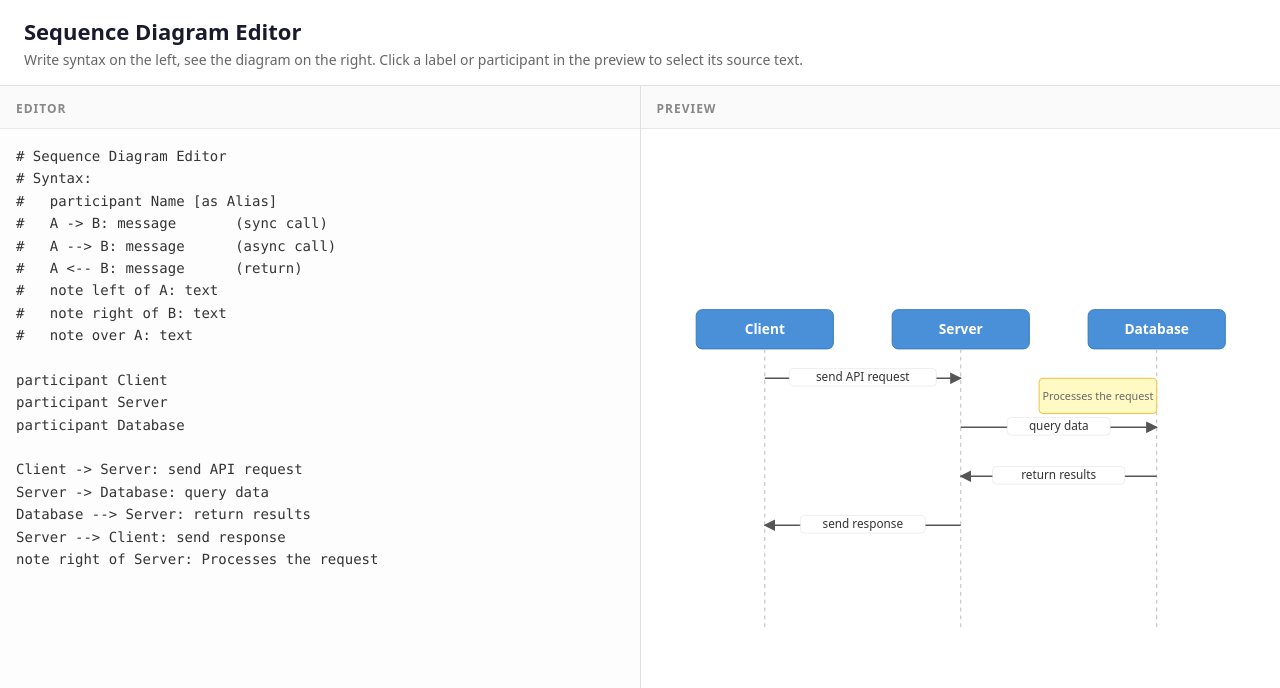
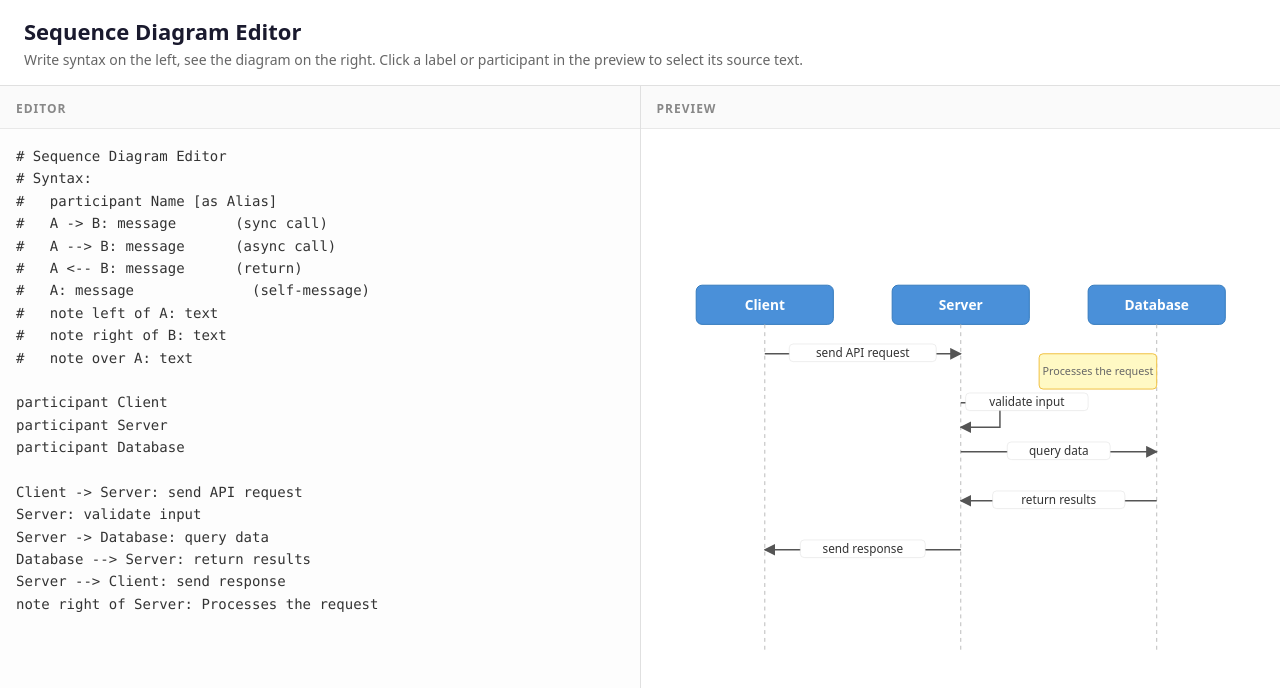
Before and after one commit to chimin/lukis, a React (Vite) app: page / in a window 1280 px wide. Shown: the top 688 px of the page. Built offline with nearby package versions, Linux system fonts and the light colour scheme.

Commit message:
Add self message

```diff
--- a/src/App.tsx
+++ b/src/App.tsx
@@ -8,6 +8,7 @@ const DEFAULT_TEXT = `# Sequence Diagram Editor
 #   A -> B: message       (sync call)
 #   A --> B: message      (async call)
 #   A <-- B: message      (return)
+#   A: message              (self-message)
 #   note left of A: text
 #   note right of B: text
 #   note over A: text
@@ -17,6 +18,7 @@ participant Server
 participant Database
 
 Client -> Server: send API request
+Server: validate input
 Server -> Database: query data
 Database --> Server: return results
 Server --> Client: send response
@@ -78,10 +80,11 @@ function App() {
           /^(.+?)\s*<--\s*(.+?)\s*:\s*(.+)$/,
           /^(.+?)\s*<<--\s*(.+?)\s*:\s*(.+)$/,
           /^(.+?)\s*->\s*(.+?)\s*:\s*(.+)$/,
+          /^(\w+)\s*:\s*(.+)$/,
         ]) {
           const match = trimmed.match(regex);
           if (match) {
-            const label = match[3].trim();
+            const label = match[3] ? match[3].trim() : match[2].trim();
             if (label === text) {
               const labelStart = line.indexOf(label, line.indexOf(':'));
               selectAndScroll(textarea, lines, i, labelStart, labelStart + label.length);
--- a/src/parser.ts
+++ b/src/parser.ts
@@ -35,6 +35,7 @@ const ARROW_PATTERNS: { regex: RegExp; type: Message['type'] }[] = [
   { regex: /^(.+?)\s*<--\s*(.+?)\s*:\s*(.+)$/, type: 'reply' },
   { regex: /^(.+?)\s*<<--\s*(.+?)\s*:\s*(.+)$/, type: 'reply' },
   { regex: /^(.+?)\s*->\s*(.+?)\s*:\s*(.+)$/, type: 'sync' },
+  { regex: /^(\w+)\s*:\s*(.+)$/, type: 'self' },
 ];
 
 export function parseDiagram(input: string): DiagramData {
@@ -76,9 +77,17 @@ export function parseDiagram(input: string): DiagramData {
     for (const { regex, type } of ARROW_PATTERNS) {
       const match = line.match(regex);
       if (match) {
-        const from = match[1].trim();
-        const to = match[2].trim();
-        const label = match[3].trim();
+        let from: string, to: string, label: string;
+
+        if (type === 'self') {
+          from = match[1].trim();
+          to = from;
+          label = match[2].trim();
+        } else {
+          from = match[1].trim();
+          to = match[2].trim();
+          label = match[3].trim();
+        }
 
         if (!participantSet.has(from)) {
           participantSet.add(from);
@@ -90,9 +99,8 @@ export function parseDiagram(input: string): DiagramData {
         }
 
         const colonIdx = line.indexOf(':');
-        const msgType = from === to ? 'self' : type;
         messages.push({
-          from, to, label, type: msgType, lineIndex: i,
+          from, to, label, type, lineIndex: i,
           labelStart: colonIdx + 1,
           labelEnd: line.length,
         });
```
